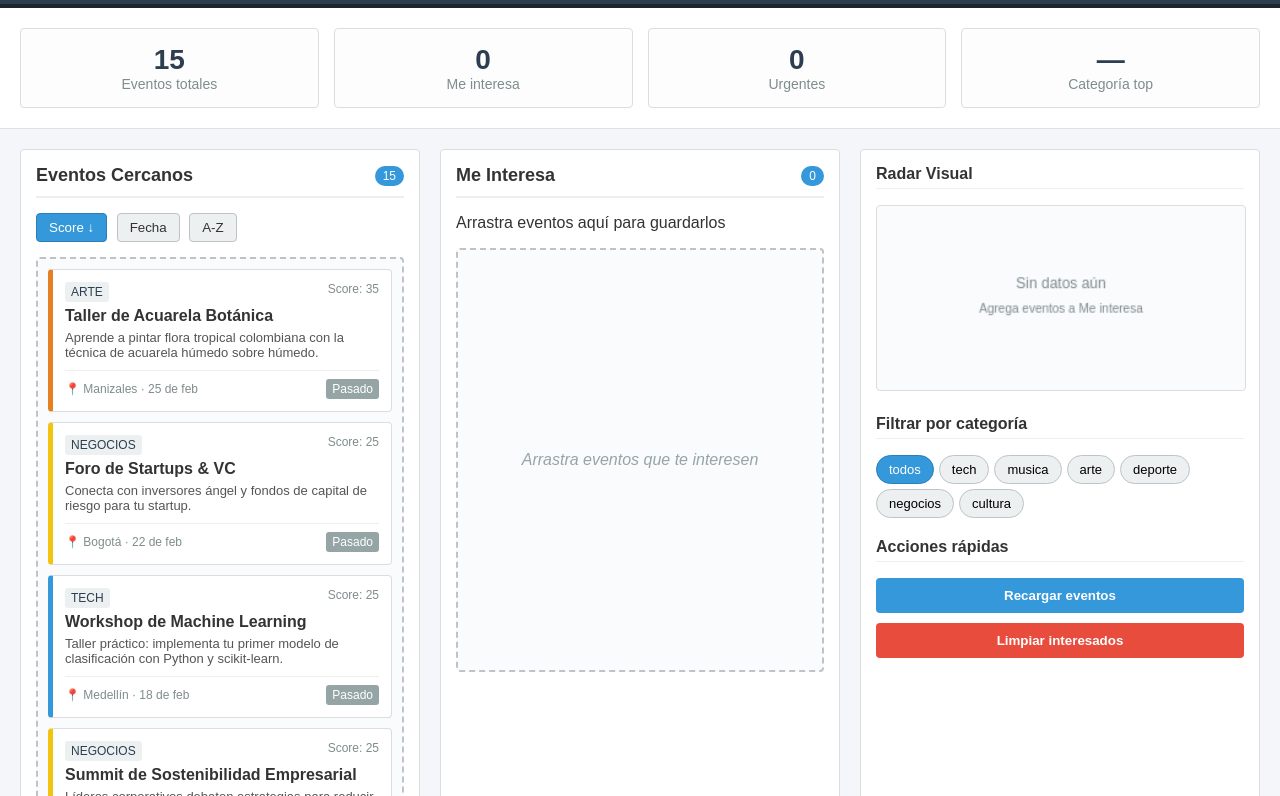
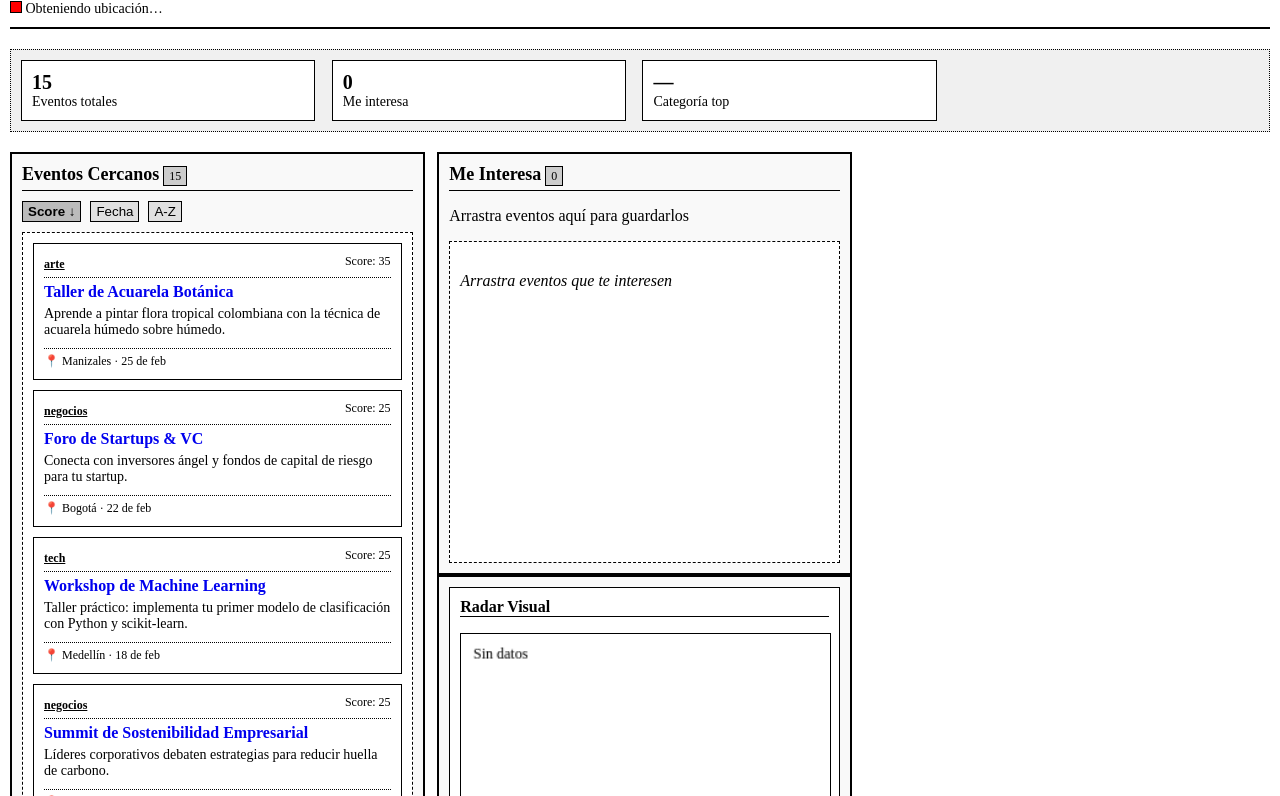
Before and after one commit to SDuque28/event_panel, a plain HTML site: page index.html in a window 1280 px wide. Shown: the part 56-852 px from the top of the page. Drawn offline with Linux system fonts and the light colour scheme.

Commit message:
feat: refactor some styles and remove urgency

```diff
--- a/app.js
+++ b/app.js
@@ -42,13 +42,7 @@ function calcularScore(ev) {
   return urgScore + cupoScore + localScore;
 }
 
-function getUrgencia(ev) {
-  const dias = Math.ceil((new Date(ev.fecha) - new Date()) / (1000*60*60*24));
-  if (dias <= 0) return { label: "Pasado",      cls: "time-normal"  };
-  if (dias <= 3) return { label: `${dias}d`, cls: "time-urgente" };
-  if (dias <= 7) return { label: `${dias}d`,    cls: "time-pronto"  };
-  return           { label: `${dias}d`,          cls: "time-normal"  };
-}
+
 
 /* ═══════════════════════════════════════════════════════════════
    ESTADO GLOBAL
@@ -79,7 +73,6 @@ function sortEventos(arr) {
 
 function renderCard(ev, enInteresa = false) {
   const score = calcularScore(ev);
-  const urg   = getUrgencia(ev);
   const div   = document.createElement('div');
   div.className  = `event-card cat-${ev.categoria}`;
   div.draggable  = true;
@@ -97,7 +90,6 @@ function renderCard(ev, enInteresa = false) {
     <div class="card-desc">${ev.desc}</div>
     <div class="card-footer">
       <span>📍 ${ev.lugar} · ${fecha}</span>
-      <span class="time-badge ${urg.cls}">${urg.label}</span>
       ${enInteresa ? `<button class="btn-remove" title="Quitar" onclick="quitarInteres(${ev.id})">✕</button>` : ''}
     </div>
   `;
@@ -139,12 +131,6 @@ function render() {
   document.getElementById('badge-interesa').textContent = intData.length;
   document.getElementById('stat-total').textContent     = EVENTOS_API.length;
   document.getElementById('stat-int').textContent       = interesados.length;
-
-  const urgentes = EVENTOS_API.filter(e => {
-    const d = Math.ceil((new Date(e.fecha) - new Date()) / 86400000);
-    return d > 0 && d <= 3;
-  });
-  document.getElementById('stat-urg').textContent = urgentes.length;
 
   const cats = {};
   intData.forEach(e => { cats[e.categoria] = (cats[e.categoria] || 0) + 1; });
@@ -207,10 +193,9 @@ function drawCanvas() {
   const W = canvas.width, H = canvas.height;
   ctx.clearRect(0, 0, W, H);
 
-  // Fondo claro
-  ctx.fillStyle = '#fafbfc';
-  ctx.roundRect(0, 0, W, H, 8);
-  ctx.fill();
+  // Fondo básico
+  ctx.fillStyle = '#ffffff';
+  ctx.fillRect(0, 0, W, H);
 
   const intData = EVENTOS_API.filter(e => interesados.includes(e.id));
   const cats    = {};
@@ -218,60 +203,36 @@ function drawCanvas() {
   const entries = Object.entries(cats);
 
   if (!entries.length) {
-    ctx.fillStyle = '#7f8c8d';
-    ctx.font      = '12px Arial, sans-serif';
-    ctx.textAlign = 'center';
-    ctx.fillText('Sin datos aún', W/2, H/2 - 8);
-    ctx.font      = '10px Arial, sans-serif';
-    ctx.fillText('Agrega eventos a Me interesa', W/2, H/2 + 12);
+    ctx.fillStyle = '#000000';
+    ctx.font      = '12px serif';
+    ctx.fillText('Sin datos', 10, 20);
     return;
   }
 
-  const COLORS = {
-    tech:'#3498db', musica:'#e74c3c', arte:'#e67e22',
-    deporte:'#2ecc71', negocios:'#f1c40f', cultura:'#9b59b6'
-  };
-
   const total  = entries.reduce((s, [,v]) => s + v, 0);
   const maxVal = Math.max(...entries.map(([,v]) => v));
-  const barH = 24, gap = 10, padL = 70, padR = 46, padT = 16;
-  const maxW = W - padL - padR;
+  const barH = 20, gap = 5, padL = 70, padR = 40, padT = 10;
+  const maxW = W - padL - padR - 20;
 
   entries.sort((a,b) => b[1]-a[1]).forEach(([cat, val], i) => {
     const y     = padT + i * (barH + gap);
     const bw    = (val / maxVal) * maxW;
-    const color = COLORS[cat] || '#95a5a6';
 
-    // Barra de fondo
-    ctx.fillStyle = '#ecf0f1';
-    ctx.beginPath(); ctx.roundRect(padL, y, maxW, barH, 4); ctx.fill();
+    ctx.fillStyle = '#000000';
+    ctx.font      = '12px serif';
+    ctx.fillText(cat, 5, y + 15);
 
-    // Barra llena
-    ctx.fillStyle = color;
-    ctx.beginPath(); ctx.roundRect(padL, y, bw, barH, 4); ctx.fill();
+    ctx.fillStyle = '#cccccc';
+    ctx.fillRect(padL, y, bw, barH);
+    ctx.strokeRect(padL, y, bw, barH); // Borde negro
 
-    // Texto Categoría
-    ctx.fillStyle = '#2c3e50';
-    ctx.font      = '12px Arial, sans-serif';
-    ctx.textAlign = 'right';
-    ctx.fillText(cat, padL - 6, y + barH/2 + 4);
-
-    // Texto de cantidad (sobre la barra si hay espacio, o a la derecha)
-    ctx.fillStyle = '#fff';
-    ctx.font      = 'bold 12px Arial, sans-serif';
-    ctx.textAlign = 'left';
-    ctx.fillText(val, padL + 6, y + barH/2 + 4);
-
-    // Porcentaje a la derecha
-    ctx.fillStyle = '#7f8c8d';
-    ctx.font      = '10px Arial, sans-serif';
-    ctx.fillText(`${Math.round(val/total*100)}%`, padL + bw + 6, y + barH/2 + 4);
+    ctx.fillStyle = '#000000';
+    ctx.fillText(val + ' (' + Math.round(val/total*100) + '%)', padL + bw + 5, y + 15);
   });
 
-  ctx.fillStyle = '#2c3e50';
-  ctx.font      = 'bold 14px Arial, sans-serif';
-  ctx.textAlign = 'right';
-  ctx.fillText(`Total: ${total}`, W - 10, H - 10);
+  ctx.fillStyle = '#000000';
+  ctx.font      = 'bold 12px serif';
+  ctx.fillText('Total: ' + total, 10, H - 10);
 }
 
 /* ═══════════════════════════════════════════════════════════════
--- a/index.html
+++ b/index.html
@@ -33,12 +33,7 @@
       <div class="stat-label">Me interesa</div>
     </div>
   </div>
-  <div class="stat-card">
-    <div>
-      <div class="stat-val" id="stat-urg">0</div>
-      <div class="stat-label">Urgentes</div>
-    </div>
-  </div>
+
   <div class="stat-card">
     <div>
       <div class="stat-val" id="stat-top">—</div>
--- a/styles.css
+++ b/styles.css
@@ -1,321 +1,281 @@
-/* ── BASIC ACADEMIC THEME ────────────────────────────────────── */
+/* ── STUDENT VERY BASIC HTML/CSS ────────────────────────────────────── */
 
 body {
-  font-family: Arial, sans-serif;
-  background-color: #f4f6f9;
-  color: #333;
-  margin: 0;
+  font-family: "Times New Roman", Times, serif;
+  background-color: #ffffff;
+  color: #000000;
+  margin: 10px;
   padding: 0;
 }
 
 header {
-  background-color: #2c3e50;
-  color: #fff;
-  padding: 15px 20px;
-  display: flex;
-  justify-content: space-between;
-  align-items: center;
-  border-bottom: 4px solid #1a252f;
+  border-bottom: 2px solid #000;
+  padding-bottom: 10px;
+  margin-bottom: 20px;
 }
 
 header h1 {
   margin: 0;
-  font-size: 24px;
+  font-size: 2em;
 }
 
 header h1 span {
-  color: #3498db;
+  font-weight: normal;
 }
 
 #location-bar {
-  background: #ecf0f1;
-  color: #2c3e50;
-  padding: 6px 12px;
-  border-radius: 4px;
+  margin-top: 10px;
   font-size: 14px;
-  border: 1px solid #bdc3c7;
 }
 
 #location-bar .dot {
   display: inline-block;
   width: 10px;
   height: 10px;
-  background-color: #e74c3c;
-  border-radius: 50%;
-  margin-right: 5px;
+  background-color: red;
+  border: 1px solid black;
 }
 
 #location-bar .dot.active {
-  background-color: #2ecc71;
+  background-color: green;
 }
 
 .stats-row {
-  display: flex;
-  gap: 15px;
-  padding: 20px;
-  background-color: #fff;
-  border-bottom: 1px solid #e0e0e0;
+  border: 1px dotted #000;
+  padding: 10px;
+  margin-bottom: 20px;
+  background-color: #f0f0f0;
 }
 
 .stat-card {
-  background: #fdfdfd;
-  border: 1px solid #dcdde1;
-  border-radius: 4px;
-  padding: 15px;
-  flex: 1;
-  text-align: center;
+  display: inline-block;
+  width: 22%;
+  margin-right: 1%;
+  border: 1px solid #000;
+  padding: 10px;
+  background: #fff;
+  vertical-align: top;
 }
 
 .stat-val {
-  font-size: 28px;
+  font-size: 20px;
   font-weight: bold;
-  color: #2c3e50;
 }
 
 .stat-label {
   font-size: 14px;
-  color: #7f8c8d;
 }
 
 .dashboard {
-  display: flex;
-  gap: 20px;
-  padding: 20px;
-  flex-wrap: wrap;
+  width: 100%;
 }
 
-.col-eventos, .col-interesados, .right-panel {
-  flex: 1;
-  min-width: 300px;
-  background: #fff;
-  border: 1px solid #dcdde1;
-  border-radius: 4px;
-  padding: 15px;
+.col-eventos {
+  float: left;
+  width: 31%;
+  border: 2px solid #000;
+  padding: 10px;
+  margin-right: 1%;
+  background-color: #f9f9f9;
+}
+
+.col-interesados {
+  float: left;
+  width: 31%;
+  border: 2px solid #000;
+  padding: 10px;
+  margin-right: 1%;
+  background-color: #f9f9f9;
+}
+
+.right-panel {
+  float: left;
+  width: 31%;
+  border: 2px solid #000;
+  padding: 10px;
+  background-color: #f9f9f9;
+}
+
+.dashboard::after {
+  content: "";
+  clear: both;
+  display: table;
 }
 
 .col-header {
-  display: flex;
-  justify-content: space-between;
-  align-items: center;
-  border-bottom: 2px solid #eee;
-  padding-bottom: 10px;
-  margin-bottom: 15px;
+  border-bottom: 1px solid #000;
+  padding-bottom: 5px;
+  margin-bottom: 10px;
 }
 
 .col-title {
   font-size: 18px;
   font-weight: bold;
+  display: inline-block;
 }
 
 .count-badge {
-  background: #3498db;
-  color: #fff;
-  padding: 3px 8px;
-  border-radius: 12px;
+  background: #ccc;
+  border: 1px solid #000;
+  padding: 2px 5px;
   font-size: 12px;
 }
 
 .sort-bar {
-  margin-bottom: 15px;
+  margin-bottom: 10px;
 }
 
 .sort-btn {
-  background: #ecf0f1;
-  border: 1px solid #bdc3c7;
-  padding: 6px 12px;
+  background: #e0e0e0;
+  border: 1px solid #000;
   margin-right: 5px;
   cursor: pointer;
-  border-radius: 4px;
-  color: #333;
+  padding: 2px 5px;
 }
 
 .sort-btn.active {
-  background: #3498db;
-  color: #fff;
-  border-color: #2980b9;
+  font-weight: bold;
+  background: #bbb;
 }
 
 .drop-zone {
-  min-height: 400px;
-  border: 2px dashed #bdc3c7;
-  border-radius: 4px;
+  min-height: 300px;
+  border: 1px dashed #000;
   padding: 10px;
-  background-color: #fafbfc;
-  display: flex;
-  flex-direction: column;
-  gap: 10px;
+  margin-top: 10px;
+  background-color: #fff;
 }
 
 .drop-zone.drag-over {
-  background-color: #e8f4f8;
-  border-color: #3498db;
+  background-color: #e0ffe0;
 }
 
 .empty-state {
-  margin: auto;
-  color: #95a5a6;
-  text-align: center;
+  color: #000;
   font-style: italic;
+  margin-top: 20px;
 }
 
 /* CARDS */
 .event-card {
+  border: 1px solid #000;
+  padding: 10px;
+  margin-bottom: 10px;
+  cursor: grab;
   background: #fff;
-  border: 1px solid #dcdde1;
-  border-left: 5px solid #34495e;
-  border-radius: 4px;
-  padding: 12px;
-  cursor: grab;
-  position: relative;
 }
 
 .event-card.dragging {
-  opacity: 0.5;
+  background-color: #dddddd;
 }
 
 .card-top {
-  display: flex;
-  justify-content: space-between;
+  border-bottom: 1px dotted #000;
+  padding-bottom: 5px;
   margin-bottom: 5px;
 }
 
 .card-category {
-  background: #ecf0f1;
-  color: #2c3e50;
-  padding: 3px 6px;
-  border-radius: 3px;
+  font-weight: bold;
   font-size: 12px;
-  text-transform: uppercase;
+  text-decoration: underline;
 }
 
 .card-score {
   font-size: 12px;
-  color: #7f8c8d;
+  float: right;
 }
 
 .card-title {
   font-size: 16px;
   font-weight: bold;
   margin-bottom: 5px;
+  color: #0000ee;
 }
 
 .card-desc {
-  font-size: 13px;
-  color: #555;
+  font-size: 14px;
   margin-bottom: 10px;
 }
 
 .card-footer {
-  display: flex;
-  justify-content: space-between;
-  align-items: center;
   font-size: 12px;
-  color: #7f8c8d;
-  border-top: 1px solid #eee;
-  padding-top: 8px;
+  border-top: 1px dotted #000;
+  padding-top: 5px;
 }
 
-.time-badge {
-  padding: 3px 6px;
-  border-radius: 3px;
-}
-
-.time-urgente { background: #e74c3c; color: white; }
-.time-pronto { background: #f39c12; color: white; }
-.time-normal { background: #95a5a6; color: white; }
-
 .btn-remove {
-  background: #e74c3c;
-  color: white;
-  border: none;
-  border-radius: 4px;
-  width: 24px;
-  height: 24px;
+  background: #fff;
+  border: 1px solid red;
+  color: red;
   cursor: pointer;
-  font-size: 12px;
-  padding: 0;
+  float: right;
+  padding: 2px 5px;
 }
 
 .card-drag-hint {
   display: none;
 }
 
-/* CATEGORY BORDERS */
-.cat-tech { border-left-color: #3498db; }
-.cat-cultura { border-left-color: #9b59b6; }
-.cat-deporte { border-left-color: #2ecc71; }
-.cat-musica { border-left-color: #e74c3c; }
-.cat-arte { border-left-color: #e67e22; }
-.cat-negocios { border-left-color: #f1c40f; }
-
 /* RIGHT PANEL */
 .panel-box {
   margin-bottom: 20px;
+  border: 1px solid #000;
+  padding: 10px;
+  background: #fff;
 }
 
 .panel-box h3 {
+  margin-top: 0;
+  border-bottom: 1px solid #000;
   font-size: 16px;
-  margin-top: 0;
-  border-bottom: 1px solid #eee;
-  padding-bottom: 5px;
 }
 
 .filter-tags {
-  display: flex;
-  flex-wrap: wrap;
-  gap: 5px;
+  margin-top: 10px;
 }
 
 .filter-tag {
-  background: #ecf0f1;
-  border: 1px solid #bdc3c7;
-  padding: 6px 12px;
-  border-radius: 15px;
+  background: #eee;
+  border: 1px solid #000;
+  padding: 2px 5px;
+  margin: 2px;
   cursor: pointer;
-  font-size: 13px;
+  display: inline-block;
+  font-size: 12px;
 }
 
 .filter-tag.active {
-  background: #3498db;
-  color: white;
-  border-color: #2980b9;
+  background: #000;
+  color: #fff;
 }
 
 .actions-col {
-  display: flex;
-  flex-direction: column;
-  gap: 10px;
+  margin-top: 10px;
 }
 
 .btn-action {
-  padding: 10px;
-  border: none;
+  border: 1px solid #000;
+  padding: 5px;
   cursor: pointer;
-  border-radius: 4px;
-  font-weight: bold;
-}
-
-.btn-action.blue {
-  background-color: #3498db;
-  color: white;
-}
-
-.btn-action.red {
-  background-color: #e74c3c;
-  color: white;
+  background: #e0e0e0;
+  display: block;
+  width: 100%;
+  margin-bottom: 5px;
+  text-align: center;
 }
 
 #toast {
   position: fixed;
-  bottom: 20px;
-  left: 50%;
-  transform: translateX(-50%);
-  background: #2c3e50;
-  color: white;
-  padding: 10px 20px;
-  border-radius: 4px;
+  bottom: 0;
+  left: 0;
+  width: 100%;
+  background: yellow;
+  color: black;
+  border-top: 1px solid black;
+  text-align: center;
+  padding: 5px;
   display: none;
-  z-index: 1000;
 }
 
 #toast.show {
@@ -324,9 +284,8 @@ header h1 span {
 
 /* CANVAS */
 #radar-canvas {
-  background: #fafbfc;
-  border: 1px solid #dcdde1;
-  border-radius: 4px;
+  border: 1px solid #000;
+  background: #fff;
   width: 100%;
   height: 100%;
 }
```
